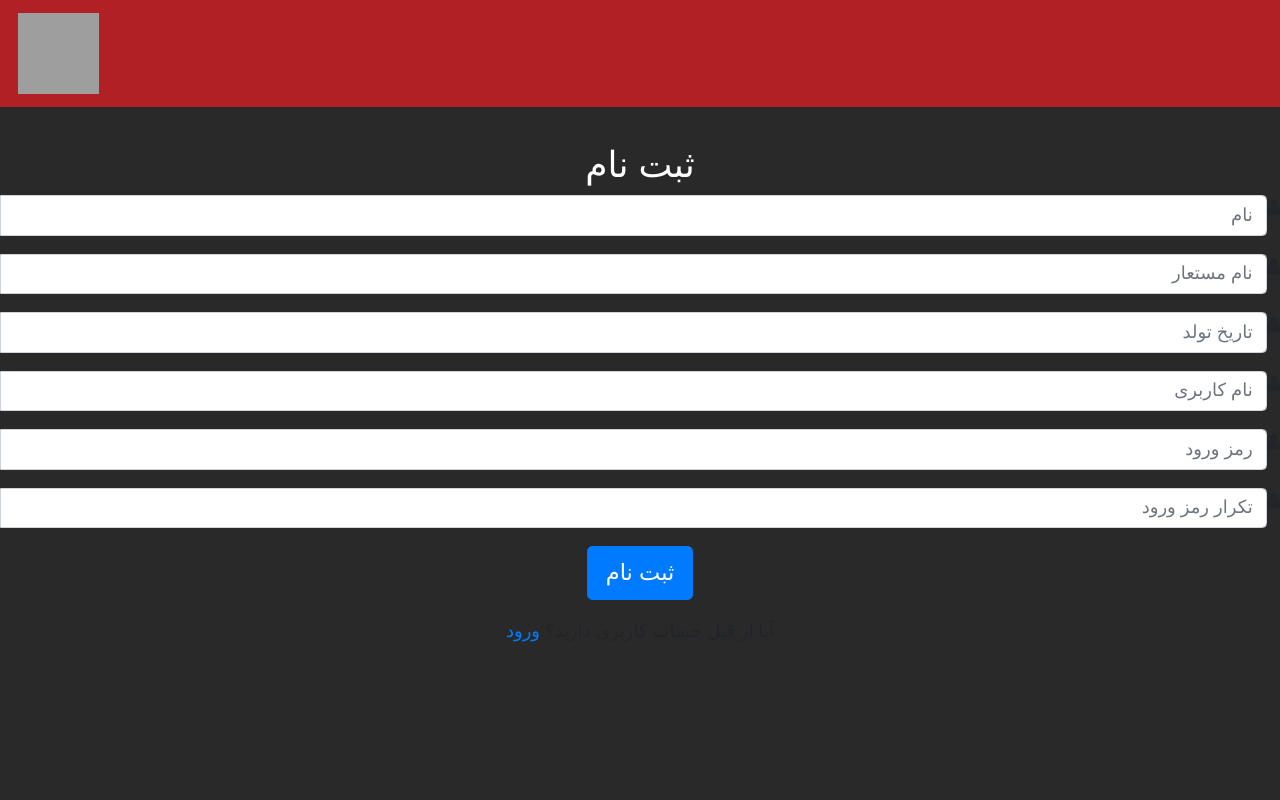
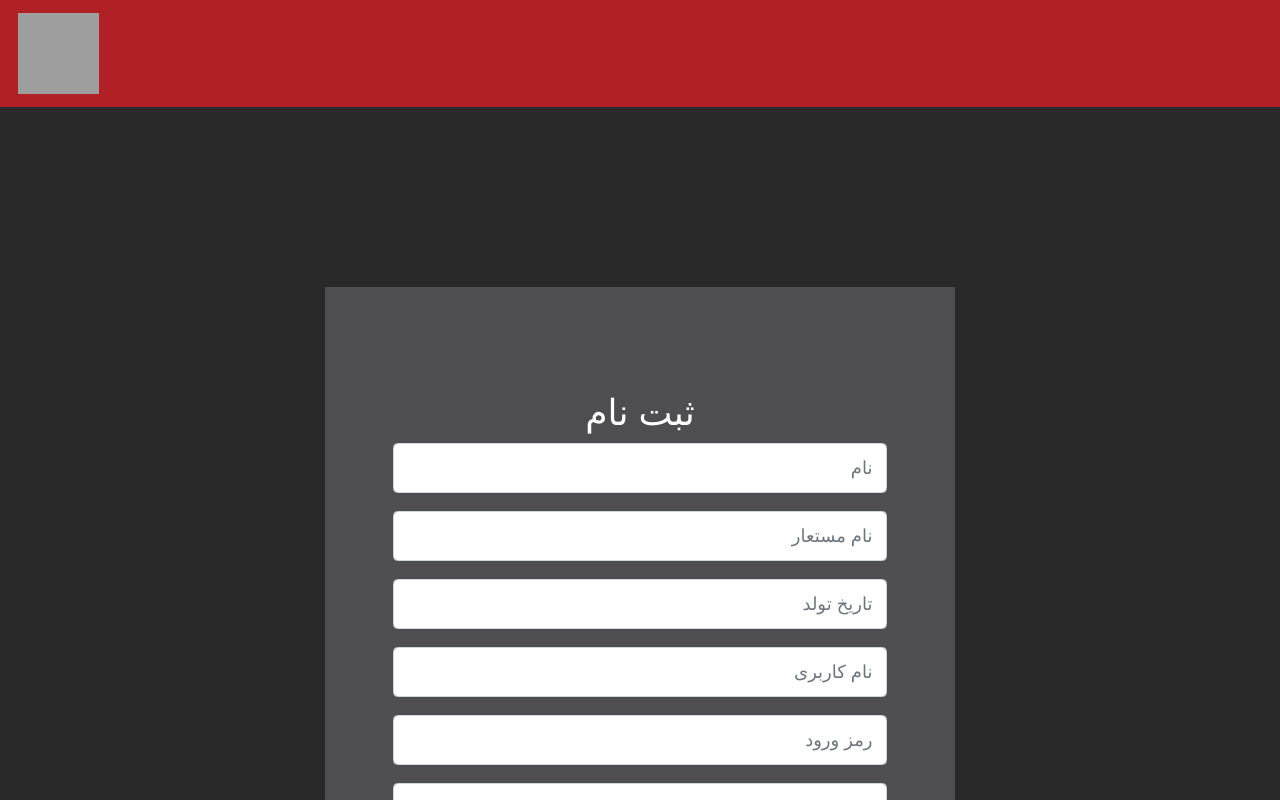
Before and after one commit to hamidkhd/IEMDB-front, a React (Create React App) app: page /signup in a window 1280 px wide. Shown: the top 800 px of the page. Built offline with nearby package versions, Linux system fonts and the light colour scheme; grey boxes are pictures that could not be loaded; some icons are missing; a web font is replaced by a local one.

Commit message:
Fix signup form.

```diff
--- a/src/UserSession/Signup/Signup.css
+++ b/src/UserSession/Signup/Signup.css
@@ -4,9 +4,8 @@ body {
 }
 .signup-form {
     width: 35em;
-    height: 48em;
+    height: 45em;
     margin-top: 10em;
-    margin-left: 45em;
     padding: 1em;
     background-color: #4E4E50;
 }
@@ -43,3 +42,9 @@ body {
 .form-group {
     display: flex;
 }
+
+.signup-form-top {
+    display: flex;
+    flex-direction: column;
+    align-items: center;
+}
--- a/src/UserSession/Signup/Signup.js
+++ b/src/UserSession/Signup/Signup.js
@@ -1,5 +1,6 @@
 import React, {useState} from 'react';
 import {passwordsMatch, validateEmail} from "../Utils";
+import './Signup.css';
 import {toast} from "react-toastify";
 
 function Signup(props) {
@@ -17,6 +18,7 @@ function Signup(props) {
     }
 
     return (
+        <div className="signup-form-top">
             <div className="signup-form">
                 <form onSubmit={handleSubmit}>
                     <h2 className="title">ثبت نام</h2>
@@ -32,6 +34,7 @@ function Signup(props) {
                 </form>
                 <div className="text-center"> آیا از قبل حساب کاربری دارید؟ <a href="/login"> ورود </a></div>
             </div>
+        </div>
     )
 }
 
@@ -43,7 +46,6 @@ function Input(props) {
     return (
         <div className="form-group">
             <div className="input-group">
-                <span className="input-group-addon"><i className="fa fa-user"></i></span>
                 <input type="text" className="form-control" placeholder={props.placeholder} onChange={handleChange}
                        required="required" />
             </div>
```
Lines whose indentation alone changed are shown as unchanged.
